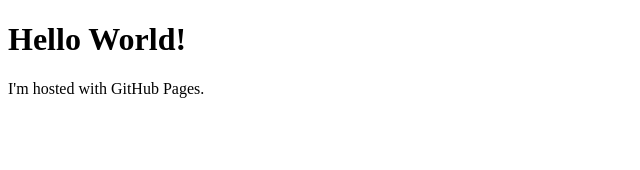
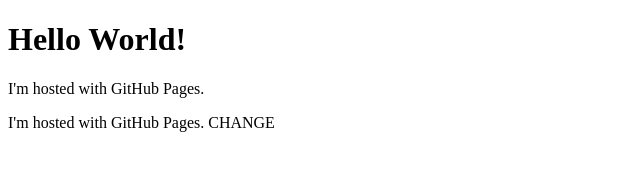
Before and after one commit to Sebastian-Garcia/Sebastian-Garcia.github.io, a plain HTML site: page index.html in a window 1280 px wide. Shown: the whole page, without its empty margins (0-640 px from the left). Drawn offline with Linux system fonts and the light colour scheme.

Commit message:
Update index.html

```diff
--- a/index.html
+++ b/index.html
@@ -3,5 +3,6 @@
     <body>
         <h1>Hello World!</h1>
         <p>I'm hosted with GitHub Pages.</p>
+        <p>I'm hosted with GitHub Pages. CHANGE</p>
     </body>
 </html>
```
